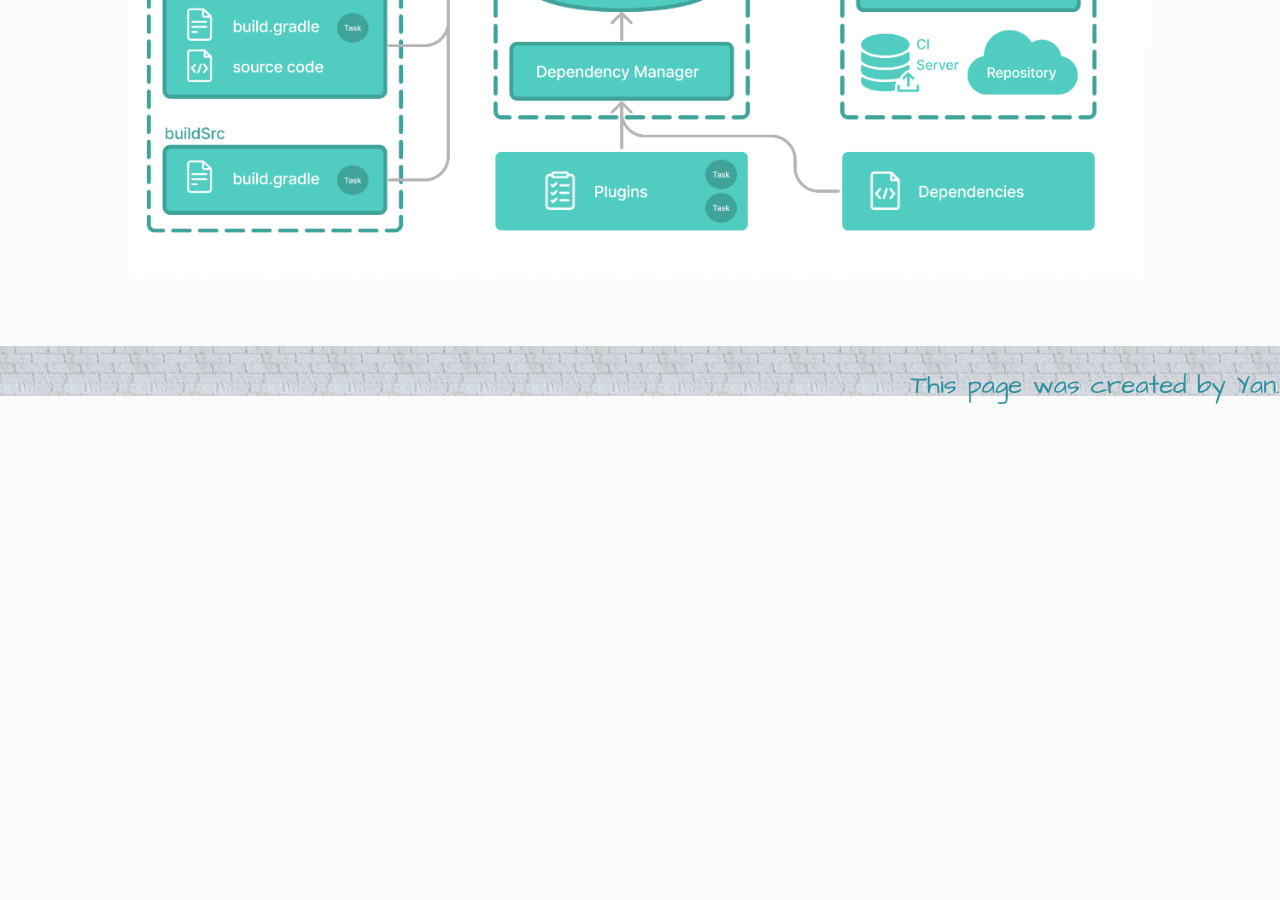
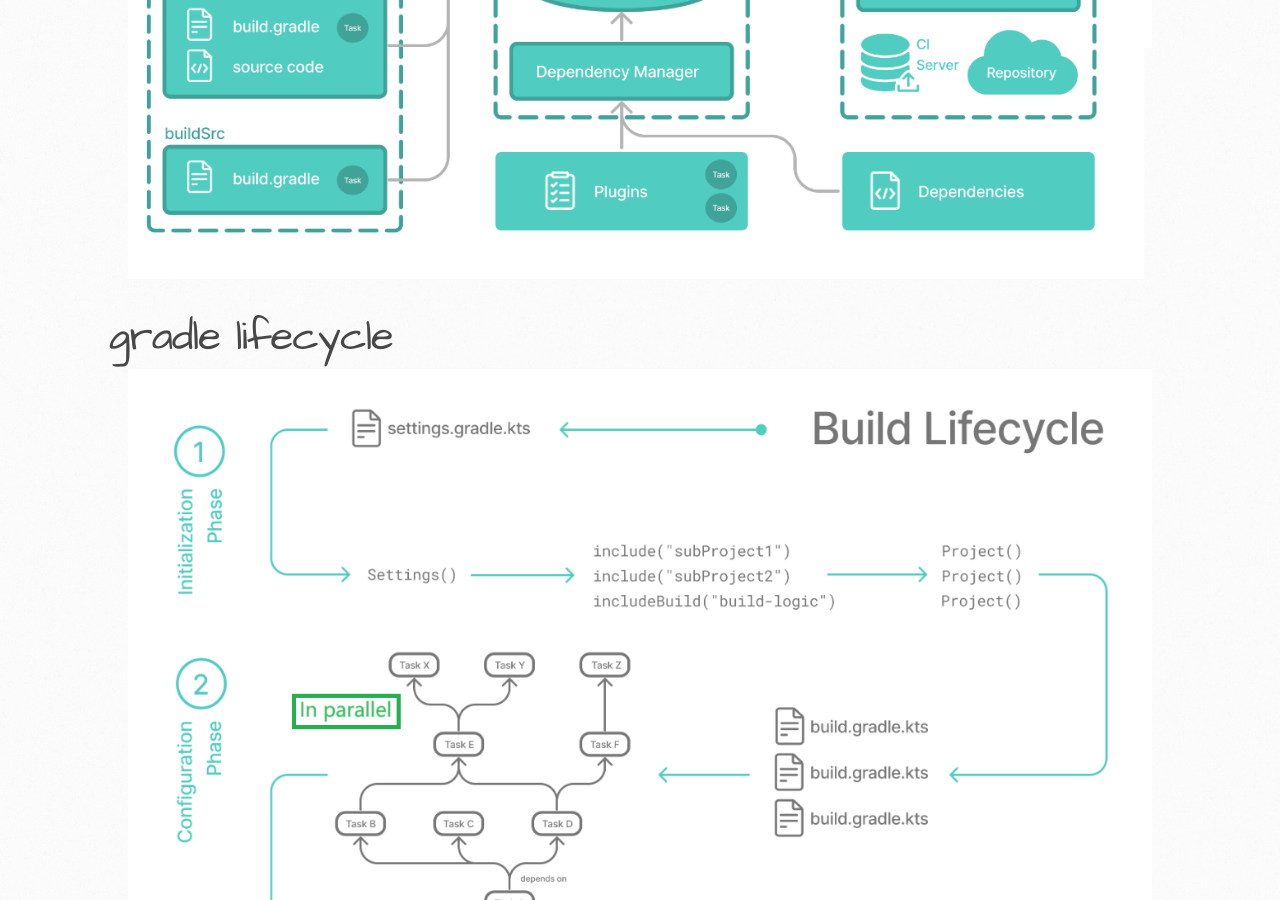
Before and after one commit to itcraftme/itcraftme, a Jekyll site: the page built from docs/it/Gradle.md, in a window 1280 px wide and 900 px high, scrolled down 2276 px. Built offline with Jekyll 4.4.1, drawn with Linux system fonts in a browser that asks for light colours; our own code applies the rules of GitHub Pages for plain Markdown files; before the commit the page ends 2681 px from its top, so only the background shows below that.

Commit message:
added gradle lifecycle

```diff
--- a/docs/it/Gradle.md
+++ b/docs/it/Gradle.md
@@ -44,3 +44,6 @@ Best tool for building Java projects
 
 # gradle workflow
   ![workflow](./images/gradleworkflow.png)
+
+# gradle lifecycle
+  ![lifecycle](./images/gradlelifecycle.png)
```
Also changed, not shown: docs/it/images/GradleLifeCycle.png (added).
